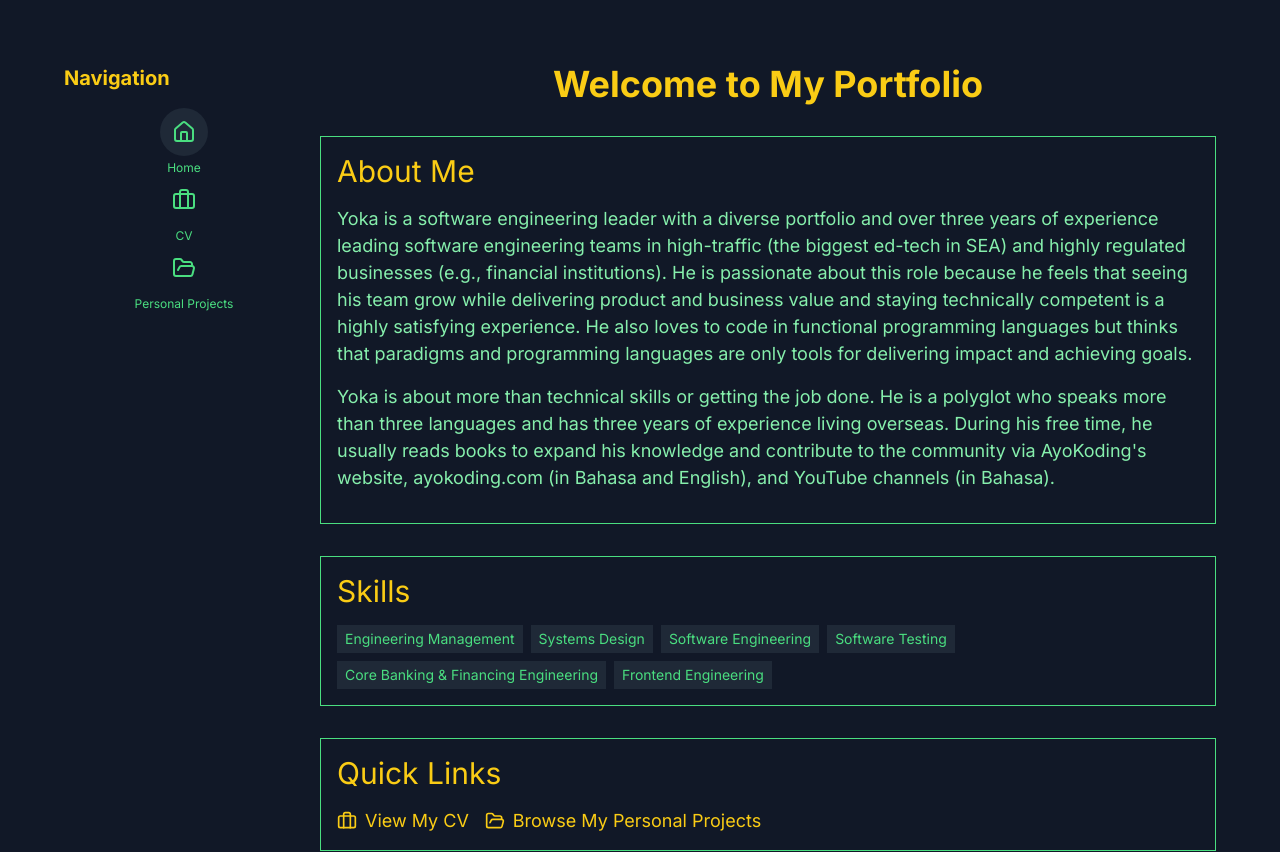
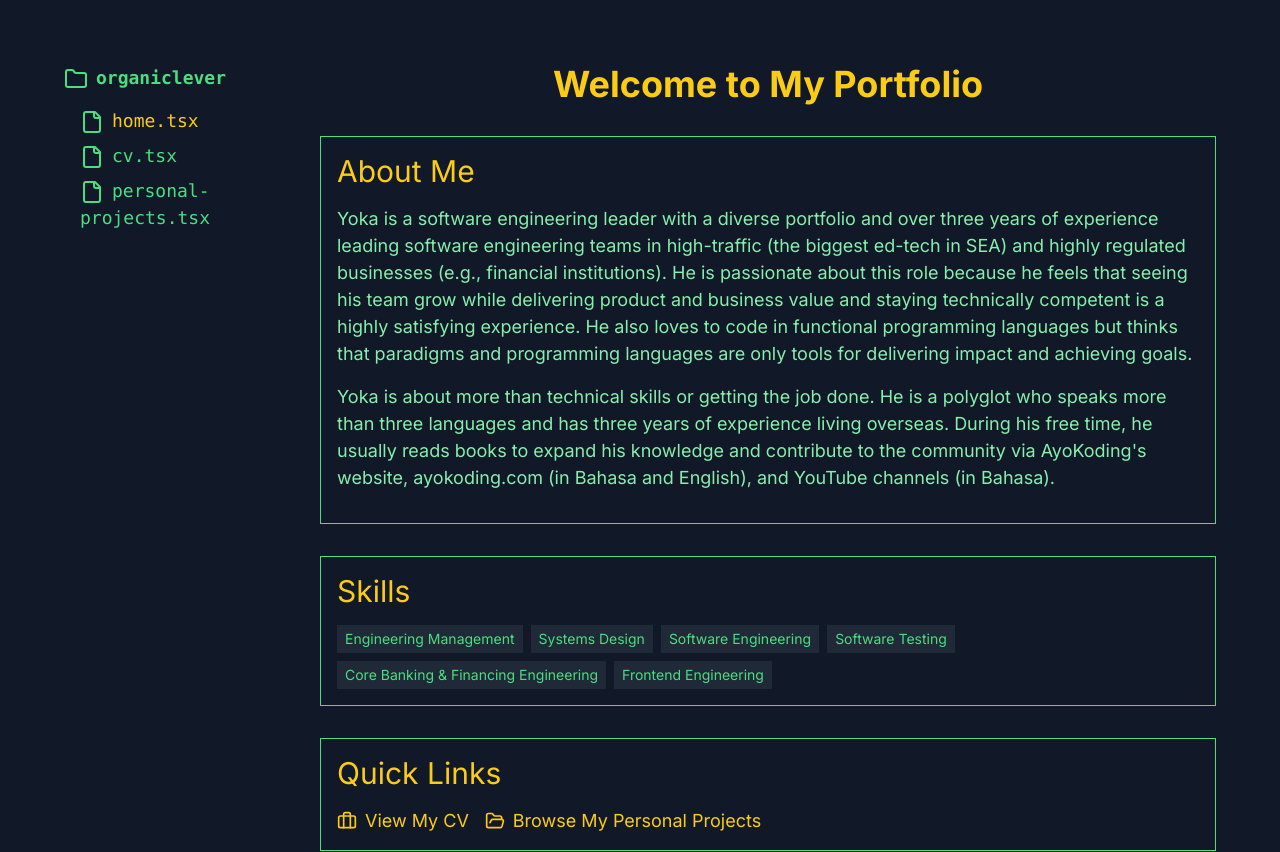
Before and after one commit to wahidyankf/wahidyankf-web, a Next.js app: page / in a window 1280 px wide. Shown: the top 852 px of the page. Built offline with nearby package versions, Linux system fonts and the light colour scheme.

Commit message:
code refactor

```diff
--- a/src/components/Navigation.tsx
+++ b/src/components/Navigation.tsx
@@ -1,73 +1,46 @@
 import Link from "next/link";
-import { Briefcase, FolderOpen, Home } from "lucide-react";
+import { File, Folder } from "lucide-react";
 
-const NavItem = ({
-  title,
-  icon,
-  href,
-  active,
-}: {
-  title: string;
-  icon: React.ReactNode;
-  href: string;
-  active: boolean;
-}) => (
-  <Link href={href} className="flex flex-col items-center">
-    <div
-      className={`flex items-center justify-center w-12 h-12 rounded-full ${
-        active ? "bg-gray-800" : "hover:bg-gray-800"
-      }`}
-    >
-      {icon}
-    </div>
-    <span className="mt-1 text-xs">{title}</span>
-  </Link>
-);
+type NavigationProps = {
+  activePage: string;
+};
 
-export function Navigation({ activePage }: { activePage: string }) {
+export const Navigation = ({ activePage }: NavigationProps) => {
   return (
-    <>
-      <nav className="w-64 pr-4 hidden lg:block sticky top-0 h-screen overflow-y-auto">
-        <h2 className="text-xl font-bold mb-4 text-yellow-400">Navigation</h2>
-        <NavItem
-          title="Home"
-          icon={<Home className="w-6 h-6" />}
-          href="/"
-          active={activePage === "home"}
-        />
-        <NavItem
-          title="CV"
-          icon={<Briefcase className="w-6 h-6" />}
-          href="/cv"
-          active={activePage === "cv"}
-        />
-        <NavItem
-          title="Personal Projects"
-          icon={<FolderOpen className="w-6 h-6" />}
-          href="/personal-projects"
-          active={activePage === "projects"}
-        />
-      </nav>
-      <nav className="lg:hidden fixed bottom-0 left-0 right-0 bg-gray-900 border-t border-green-400 flex justify-around items-center p-2">
-        <NavItem
-          title="Home"
-          icon={<Home className="w-6 h-6" />}
-          href="/"
-          active={activePage === "home"}
-        />
-        <NavItem
-          title="CV"
-          icon={<Briefcase className="w-6 h-6" />}
-          href="/cv"
-          active={activePage === "cv"}
-        />
-        <NavItem
-          title="Personal Projects"
-          icon={<FolderOpen className="w-6 h-6" />}
-          href="/personal-projects"
-          active={activePage === "projects"}
-        />
-      </nav>
-    </>
+    <nav className="hidden lg:block w-64 pr-8 text-green-400 font-mono">
+      <div className="mb-4">
+        <Folder className="inline-block mr-2" />
+        <span className="font-bold">organiclever</span>
+      </div>
+      <ul className="pl-4">
+        <li className="mb-2">
+          <File className="inline-block mr-2" />
+          <Link
+            href="/"
+            className={activePage === "home" ? "text-yellow-400" : ""}
+          >
+            home.tsx
+          </Link>
+        </li>
+        <li className="mb-2">
+          <File className="inline-block mr-2" />
+          <Link
+            href="/cv"
+            className={activePage === "cv" ? "text-yellow-400" : ""}
+          >
+            cv.tsx
+          </Link>
+        </li>
+        <li className="mb-2">
+          <File className="inline-block mr-2" />
+          <Link
+            href="/personal-projects"
+            className={activePage === "projects" ? "text-yellow-400" : ""}
+          >
+            personal-projects.tsx
+          </Link>
+        </li>
+      </ul>
+    </nav>
   );
-}
+};
```
